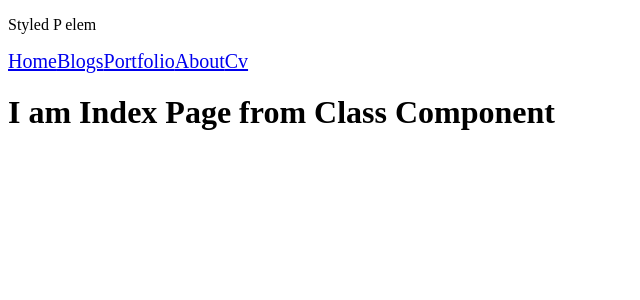
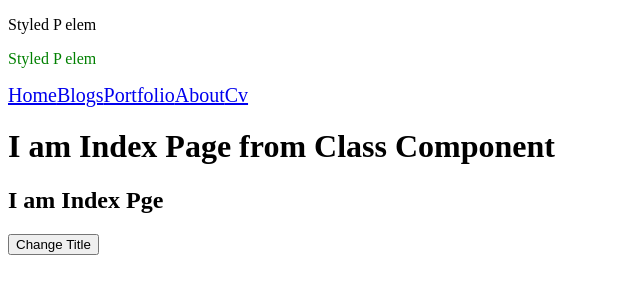
Before and after one commit to andrewjthomsen/portfolio-2020, a Next.js app: page / in a window 1280 px wide. Shown: the top 300 px of the page, without its empty margins (0-640 px from the left). Built offline with nearby package versions, Linux system fonts and the light colour scheme.

Commit message:
Current work changes

```diff
--- /dev/null
+++ b/components/SuperComponent.js
@@ -0,0 +1,21 @@
+import React from 'react';
+import BaseLayout from '../components/layouts/BaseLayout';
+class SuperComponent extends React.Component {
+
+    constructor(props) {
+        super(props);
+        this.someVariable = 'Just some var';
+    }
+    alertName(title) {
+        alert(title);
+    }
+    render () {
+        return (
+            <BaseLayout> <h1>I am Blogs Page!</h1>
+            <a>Blogs</a></BaseLayout>
+
+        )
+    }
+}
+
+export default SuperComponent;
--- a/components/shared/Header.js
+++ b/components/shared/Header.js
@@ -1,5 +1,6 @@
 import React from 'react';
 import Link from 'next/link';
+import '../../styles/main.scss';
 class Header extends React.Component {
 
 
@@ -10,7 +11,8 @@ class Header extends React.Component {
             <React.Fragment>
             <p>{ title }</p>
             {this.props.children}
-            <p>Styled P elem</p>
+            <p className="custom-p">Styled P elem</p>
+            <p className="customClassFromFile">Styled P elem</p>
             <Link href="/">
             <a style={{'fontSize': '20'}}>Home</a>
             </Link>
@@ -30,6 +32,9 @@ class Header extends React.Component {
             {`
                 a {
                     font-size: 20px;
+                };
+                .custom-p {
+                    color: red;
                 }
             `}
             </style>
--- /dev/null
+++ b/next.config.js
@@ -0,0 +1,5 @@
+// next.config.js loader
+const withSass = require('@zeit/next-sass')
+module.exports = withSass({
+  /* config options here */
+})
--- a/package.json
+++ b/package.json
@@ -35,7 +35,7 @@
     "mongoose": "^5.3.12",
     "next": "^7.0.2",
     "next-routes": "^1.4.2",
-    "node-sass": "^4.9.4",
+    "node-sass": "^4.13.0",
     "optimize-css-assets-webpack-plugin": "^5.0.1",
     "react": "^16.6.0",
     "react-datepicker": "^1.8.0",
--- a/pages/index.js
+++ b/pages/index.js
@@ -1,12 +1,49 @@
 import React from 'react';
 import BaseLayout from '../components/layouts/BaseLayout';
-class Index extends React.Component {
+import SuperComponent from '../components/SuperComponent';
 
+class Human {
+    talk() {
+        console.log("I am talking");
+    }
+}
+class Index extends SuperComponent {
+    static getInitialProps() {
+        console.log("getInitialProps");
+        return {};
+    }
+    constructor(props) {
+
+        super(props);
+
+        this.state = {
+            title: 'I am Index Pge'
+        }
+    }
+componentDidMount() {
+console.log("componentDidMount says... I am also working");
+}
+
+componentDidUpdate() {
+    console.log('componentDidUpdate is working here!')
+}
+
+componentWillUnmount() {
+    console.log("componentWillUnmount");
+}
+updateTitle = () => {
+    this.setState({title: 'Pow!'})
+}
     render () {
+
+        const {title} = this.state;
+        // const title = this.state.title
+
         return (
             <BaseLayout>
              <h1>I am Index Page from Class Component</h1>
-
+            <h2>{title}</h2>
+            <button onClick={() => this.updateTitle()}>Change Title</button>
             </BaseLayout>
         )
     }
--- /dev/null
+++ b/styles/main.scss
@@ -0,0 +1,3 @@
+.customClassFromFile {
+    color: green;
+}
```
